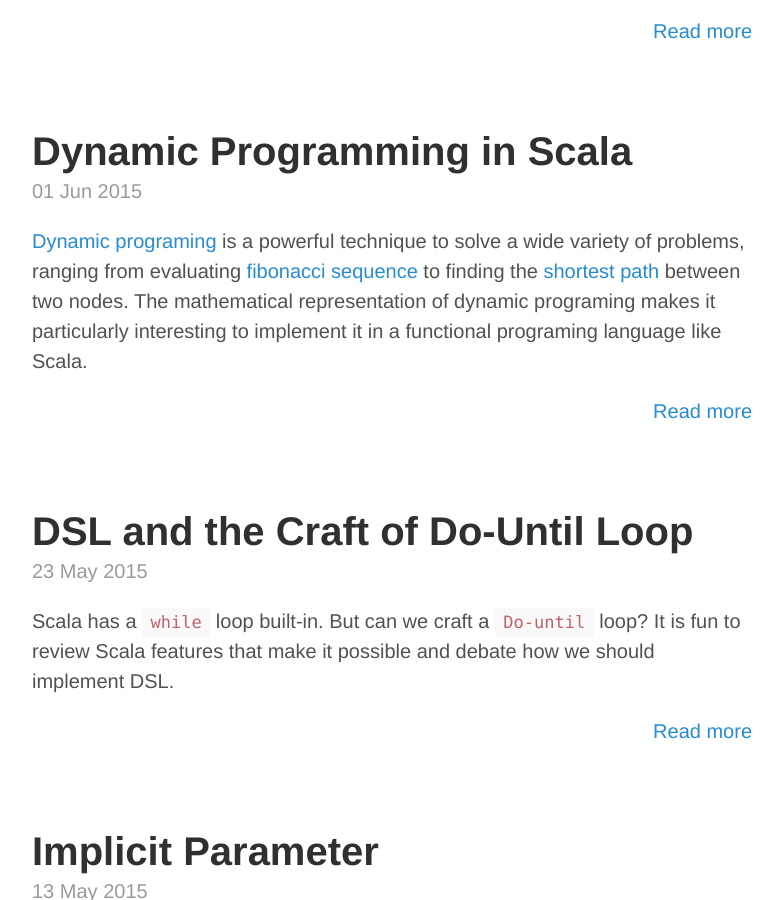
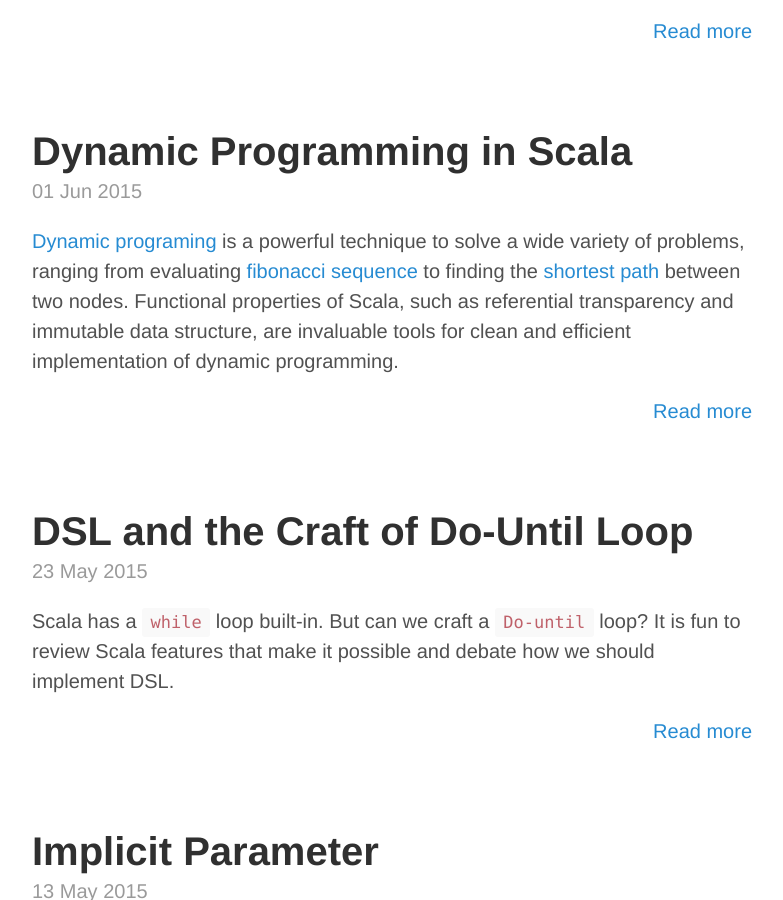
Before and after one commit to rotationsymmetry/rotationsymmetry.github.io, a Jekyll site: the page built from index.html, in a window 1280 px wide and 900 px high, scrolled down 775 px. Shown: the whole window, without its empty margins (248-1031 px from the left). Built offline with Jekyll 4.4.1, drawn with Linux system fonts in a browser that asks for light colours; Markdown is read by kramdown in place of the engine named in the settings; the list of posts is cut into pages by our own code.

Commit message:
Update 2015-06-01-dynammic-programming.md

````diff
--- a/_posts/2015-06-01-dynammic-programming.md
+++ b/_posts/2015-06-01-dynammic-programming.md
@@ -4,7 +4,7 @@
 comments: true
 categories: Scala
 ---
-[Dynamic programing](https://en.wikipedia.org/wiki/Dynamic_programming) is a powerful technique to solve a wide variety of problems, ranging from evaluating [fibonacci sequence](https://en.wikipedia.org/wiki/Fibonacci_number) to finding the [shortest path](https://en.wikipedia.org/wiki/Bellman%E2%80%93Ford_algorithm) between two nodes. The mathematical representation of dynamic programing makes it particularly interesting to implement it in a functional programing language like Scala.
+[Dynamic programing](https://en.wikipedia.org/wiki/Dynamic_programming) is a powerful technique to solve a wide variety of problems, ranging from evaluating [fibonacci sequence](https://en.wikipedia.org/wiki/Fibonacci_number) to finding the [shortest path](https://en.wikipedia.org/wiki/Bellman%E2%80%93Ford_algorithm) between two nodes. Functional properties of Scala, such as referential transparency and immutable data structure, are invaluable tools for clean and efficient implementation of dynamic programming.
 
 <!-- more -->
 
@@ -99,4 +99,4 @@
 res3: String = Professor X
 ```
 
-If we stick with immutable objects, such funny situation will never occur since a new object with a different hash code will be created whenever the object is updated. A simple to way to ensure the object are immutable is use compose the objects with subclass of `AnyVal`, immutable collections and case classes.
+If we stick with immutable objects, such funny situation will never occur since a new object with a different hash code will be created whenever an immutable object is updated. A simple to way to ensure the object are immutable is to compose objects with subclass of `AnyVal`, immutable collections and case classes.
````
